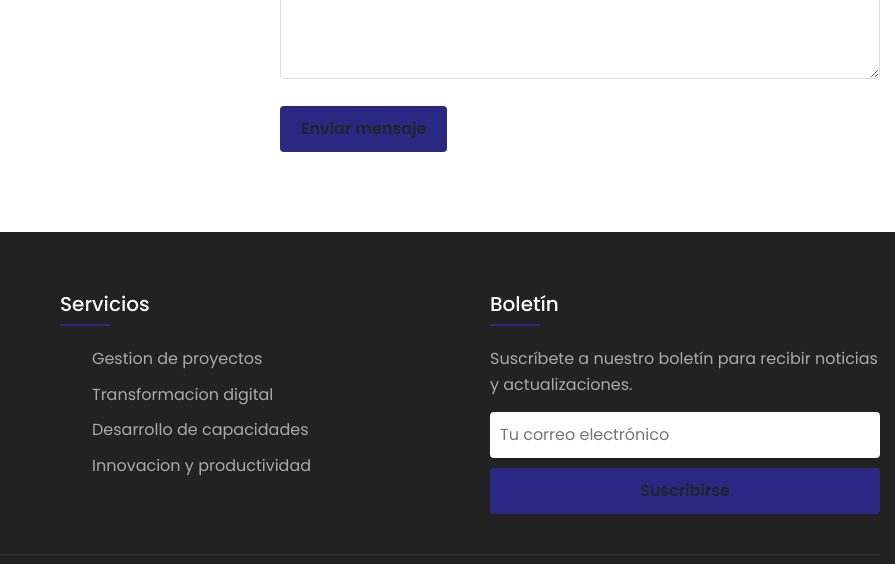
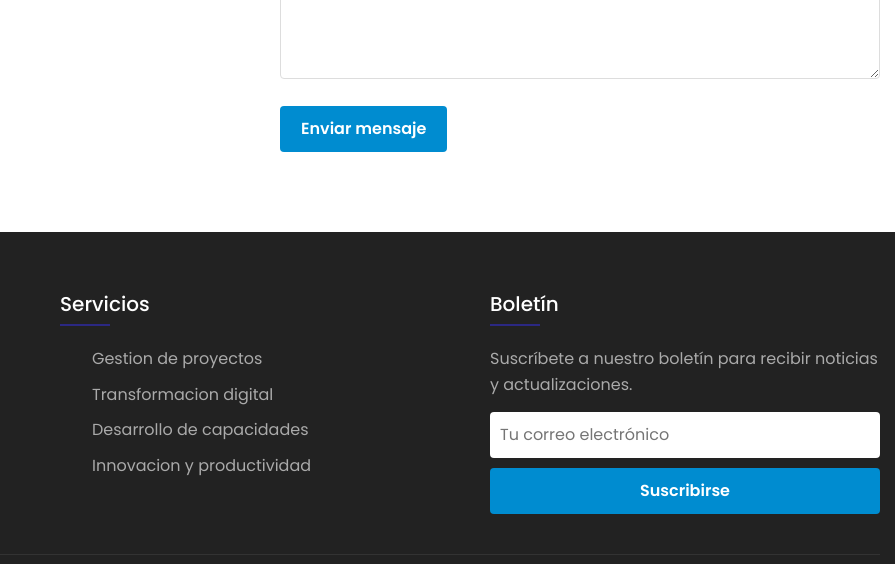
Before and after one commit to jsnunez/paginaweb2025---copia, a plain HTML site: page index.html in a window 1280 px wide. Shown: the part 3122-3686 px from the top of the page, 385-1280 px from the left. Drawn offline with nearby package versions, Linux system fonts and the light colour scheme.

Commit message:
correcion colores botones

```diff
--- a/css/styles.css
+++ b/css/styles.css
@@ -42,7 +42,8 @@ img {
 .btn {
     display: inline-block;
     padding: 10px 20px;
-    background-color:var(--azul-oscuro);
+    background-color:var(--azulclaro);
+    color: #fff;
 
     border-radius: 4px;
     font-weight: 600;
```
